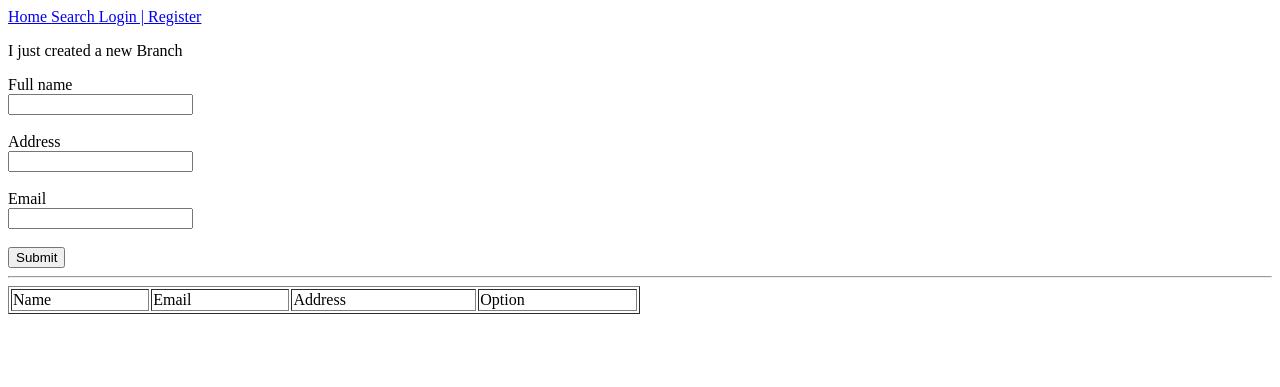
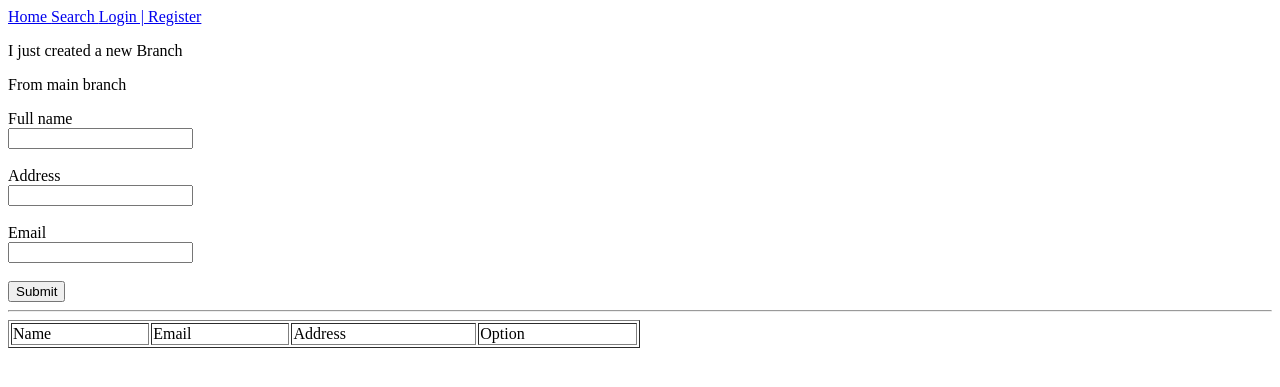
Before and after one commit to ghemhope5472/PHP_lesson1, a PHP site: page / in a window 1280 px wide. Shown: the top 387 px of the page. Run offline with PHP 8.4, Linux system fonts and the light colour scheme; data that the repository does not hold is empty.

Commit message:
Update nav.php

```diff
--- a/nav.php
+++ b/nav.php
@@ -3,3 +3,4 @@
 <a href="search.php"> Login | Register </a>
 
 <p>I just created a new Branch</p>
+<p>From main branch</p>
```
